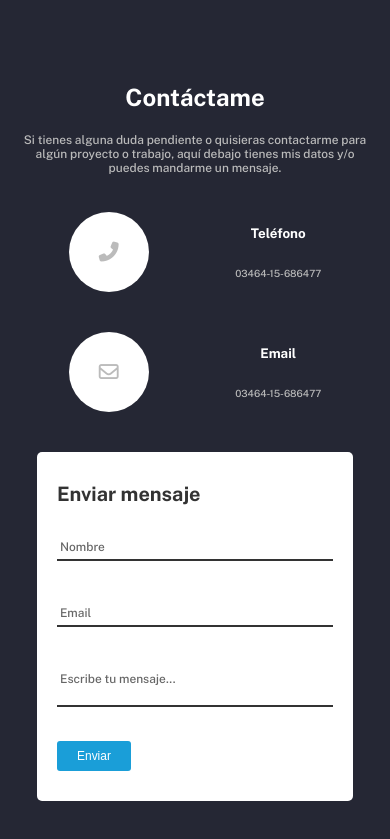
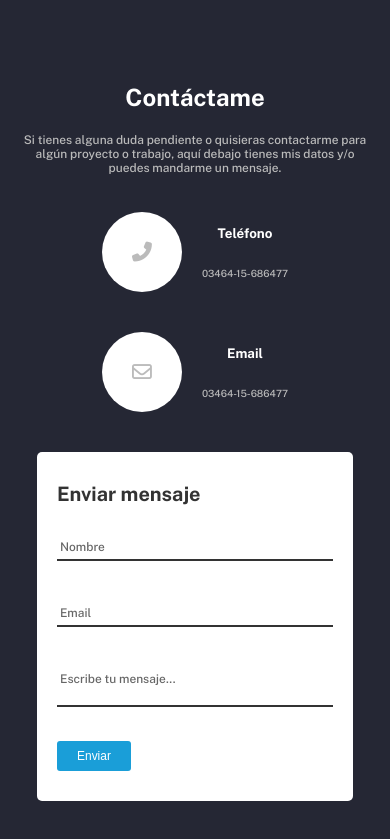
Before and after one commit to TomasSacripanti/Portfolio, a React (Create React App) app: page / in a window 390 px wide. Shown: the part 3467-4306 px from the top of the page. Built offline with nearby package versions, Linux system fonts and the light colour scheme.

Commit message:
Pequeños ajustes, tamaños y cambio del header de ingles a español

```diff
--- a/src/components/Header.js
+++ b/src/components/Header.js
@@ -75,17 +75,17 @@ export class Header extends Component {
               ref={this.about}
               onClick={this.scroll}
             >
-              About me
+              Sobre mí
             </Link>
           </li>
           <li className="navigation-item">
             <Link className="navigation-link" to="#projects">
-              Projects
+              Proyectos
             </Link>
           </li>
           <li className="navigation-item">
             <Link className="navigation-link" to="#contact">
-              Contact
+              Contacto
             </Link>
           </li>
         </ul>
--- a/src/components/styles/Contact.css
+++ b/src/components/styles/Contact.css
@@ -45,9 +45,8 @@
 .contact__phone,
 .contact__email {
     height: 80px;
-    width: 80%;
+    width: 100%;
     display: flex;
-    justify-content: space-between;
     margin-bottom: 20px;
 }
 .contact__icon {
@@ -66,6 +65,7 @@
     flex-direction: column;
     justify-content: space-around;
     align-items: center;
+    margin-left: 20px;
 }
 .contact__text > * {
     margin: 0;
@@ -174,7 +174,7 @@
     }
     .contact__phone,
     .contact__email {
-        justify-content: space-around;
+        justify-content: center;
     }
 }
 
@@ -183,8 +183,4 @@
     .contact__body > * {
         width: 90%;
     }
-    .contact__phone,
-    .contact__email {
-        justify-content: space-between;
-    }
 }
```
Also changed, not shown: 1 other file (tests, documents, lock files or other folders).
